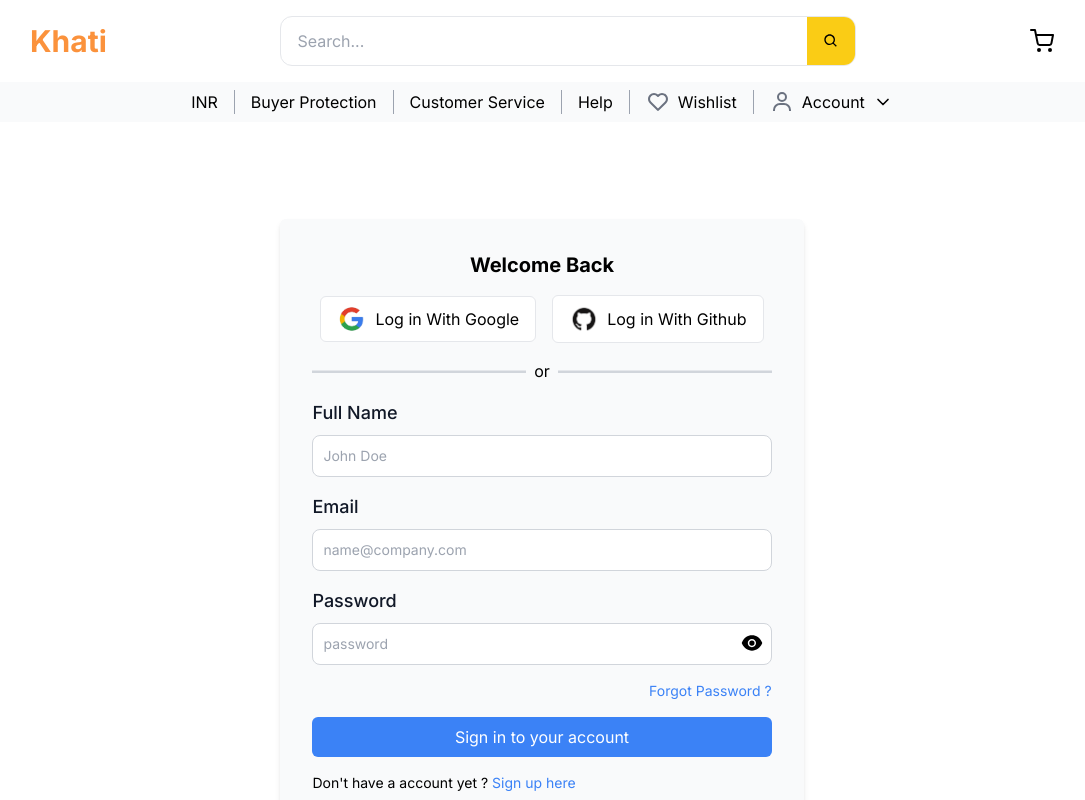
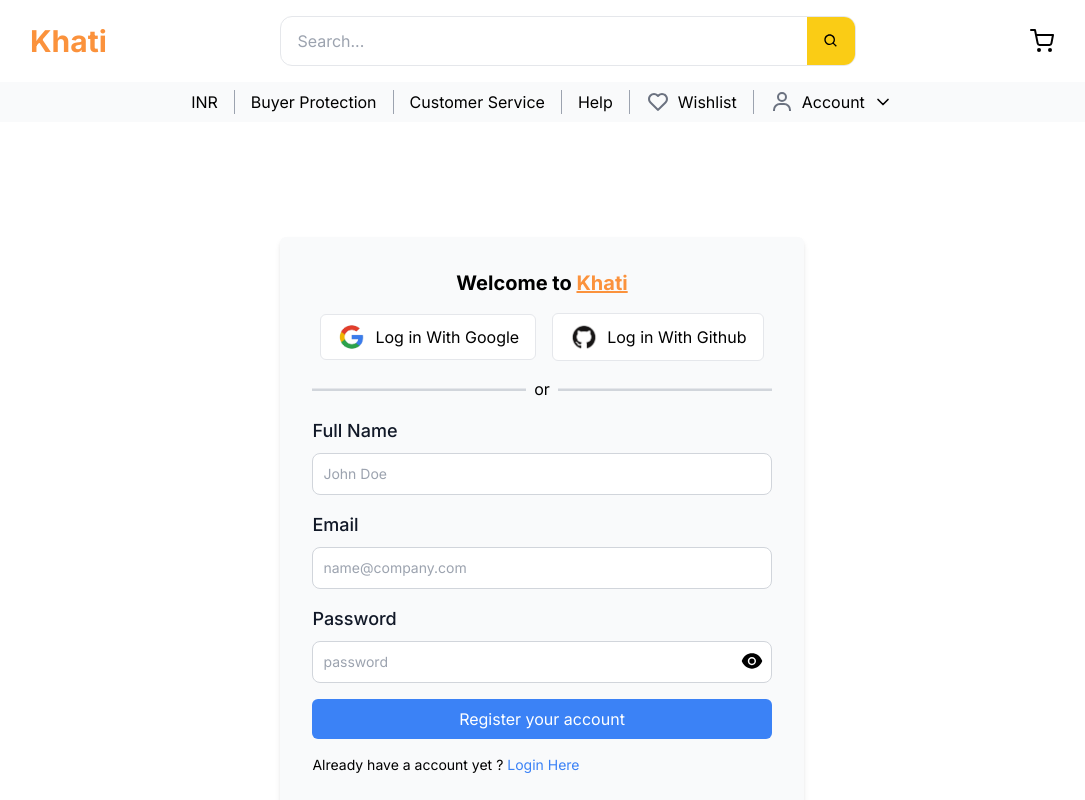
Before and after one commit to BikramjeetSarmah03/Khati, a Next.js app: page /register in a window 1280 px wide. Shown: the top 800 px of the page, without its empty margins (98-1183 px from the left). Built offline with nearby package versions, Linux system fonts and the light colour scheme; no server answers.

Commit message:
Sign Up Page

```diff
--- a/package.json
+++ b/package.json
@@ -28,6 +28,7 @@
     "postcss": "^8.4.24",
     "react": "^18.2.0",
     "react-dom": "^18.2.0",
+    "react-hot-toast": "^2.4.1",
     "react-icons": "^4.10.1",
     "react-redux": "^8.1.1",
     "redux": "^4.2.1",
--- a/src/app/(root)/(auth)/register/page.jsx
+++ b/src/app/(root)/(auth)/register/page.jsx
@@ -8,6 +8,7 @@ import { useState } from "react";
 import axios from "axios";
 
 import { AiFillEye, AiFillEyeInvisible } from "react-icons/ai";
+import { toast } from "react-hot-toast";
 
 export default function Register() {
   const router = useRouter();
@@ -18,22 +19,40 @@ export default function Register() {
     password: "",
   });
   const [showPass, setShowPass] = useState(false);
+  const [loading, setLoading] = useState(false);
 
   const handleFormSubmit = async (e) => {
     e.preventDefault();
-    // const { data } = await axios.post("/api/auth/signup", {
-    //   ...registerData,
-    // });
+    setLoading(true);
+    try {
+      const { data } = await axios.post("/api/auth/signup", {
+        ...registerData,
+      });
 
-    // alert("data sent");
+      toast.success(data.message);
 
-    // router.push("/");
+      router.push("/");
+    } catch (error) {
+      if (error.name === "AxiosError") {
+        toast.error(error.response.data.message);
+        // toast.error(error)
+      }
+    } finally {
+      setLoading(false);
+      setRegisterData({
+        name: "",
+        email: "",
+        password: "",
+      });
+    }
   };
 
   return (
     <div className="flex items-center justify-center min-h-[80vh] py-8 lg:min-h-screen">
       <div className="p-8 space-y-4 rounded-md shadow-md bg-gray-50">
-        <h1 className="text-xl font-bold text-center">Welcome Back</h1>
+        <h1 className="text-xl font-bold text-center">
+          Welcome to <span className="text-orange-400 underline">Khati</span>
+        </h1>
         <div className="flex items-center">
           <button
             className="flex items-center px-4 py-2 mx-2 transition-all duration-300 bg-white border rounded-md hover:bg-gray-200"
@@ -70,15 +89,15 @@ export default function Register() {
         <form className="space-y-4" onSubmit={handleFormSubmit}>
           <div>
             <label
-              for="name"
-              class="block mb-2 text-lg font-medium text-gray-900">
+              htmlFor="name"
+              className="block mb-2 text-lg font-medium text-gray-900">
               Full Name
             </label>
             <input
               type="text"
               name="name"
               id="name"
-              class="bg-white border border-gray-300 text-gray-900 sm:text-sm rounded-lg focus:ring-primary-600 focus:border-primary-600 block w-full p-2.5"
+              className="bg-white border border-gray-300 text-gray-900 sm:text-sm rounded-lg focus:ring-primary-600 focus:border-primary-600 block w-full p-2.5"
               placeholder="John Doe"
               required
               onChange={(e) =>
@@ -89,15 +108,15 @@ export default function Register() {
           </div>
           <div>
             <label
-              for="email"
-              class="block mb-2 text-lg font-medium text-gray-900">
+              htmlFor="email"
+              className="block mb-2 text-lg font-medium text-gray-900">
               Email
             </label>
             <input
               type="email"
               name="email"
               id="email"
-              class="bg-white border border-gray-300 text-gray-900 sm:text-sm rounded-lg focus:ring-primary-600 focus:border-primary-600 block w-full p-2.5"
+              className="bg-white border border-gray-300 text-gray-900 sm:text-sm rounded-lg focus:ring-primary-600 focus:border-primary-600 block w-full p-2.5"
               placeholder="name@company.com"
               required
               onChange={(e) =>
@@ -109,8 +128,8 @@ export default function Register() {
 
           <div>
             <label
-              for="password"
-              class="block mb-2 text-lg font-medium text-gray-900">
+              htmlFor="password"
+              className="block mb-2 text-lg font-medium text-gray-900">
               Password
             </label>
             <div className="relative">
@@ -118,7 +137,7 @@ export default function Register() {
                 type={showPass ? "text" : "password"}
                 name="password"
                 id="password"
-                class="bg-white border border-gray-300 text-gray-900 sm:text-sm rounded-lg focus:ring-primary-600 focus:border-primary-600 block w-full p-2.5"
+                className="bg-white border border-gray-300 text-gray-900 sm:text-sm rounded-lg focus:ring-primary-600 focus:border-primary-600 block w-full p-2.5"
                 placeholder="password"
                 required
                 onChange={(e) =>
@@ -138,27 +157,20 @@ export default function Register() {
             </div>
           </div>
 
-          <div className="w-full text-sm text-right">
-            <Link
-              href={"/password/forgot"}
-              className="text-blue-500 hover:underline">
-              Forgot Password ?
-            </Link>
-          </div>
-
           <button
-            className="w-full px-4 py-2 text-center text-white transition-all duration-300 bg-blue-500 rounded-md hover:bg-blue-600"
-            type="submit">
-            Sign in to your account
+            className={`w-full px-4 py-2 text-center text-white transition-all duration-300 bg-blue-500 rounded-md hover:bg-blue-600 ${
+              loading ? "cursor-not-allowed" : "cursor-pointer"
+            }`}
+            type="submit"
+            disabled={loading}>
+            {loading ? "Registering..." : "Register your account"}
           </button>
 
           <div className="text-sm">
             <span>
-              {`Don't`} have a account yet ?{" "}
-              <Link
-                href={"/register"}
-                className="text-blue-500 hover:underline">
-                Sign up here
+              Already have a account yet ?{" "}
+              <Link href={"/login"} className="text-blue-500 hover:underline">
+                Login Here
               </Link>
             </span>
           </div>
--- a/src/redux/ReduxProvider.jsx
+++ b/src/redux/ReduxProvider.jsx
@@ -4,6 +4,7 @@ import store from "./store";
 import { Provider } from "react-redux";
 import { PersistGate } from "redux-persist/integration/react";
 import { persistStore } from "redux-persist";
+import { Toaster } from "react-hot-toast";
 
 let persistor = persistStore(store);
 
@@ -13,6 +14,7 @@ export default function ReduxProvider({ children }) {
       <PersistGate loading={null} persistor={persistor}>
         {children}
       </PersistGate>
+      <Toaster />
     </Provider>
   );
 }
```
Also changed, not shown: 1 other file (tests, documents, lock files or other folders).
